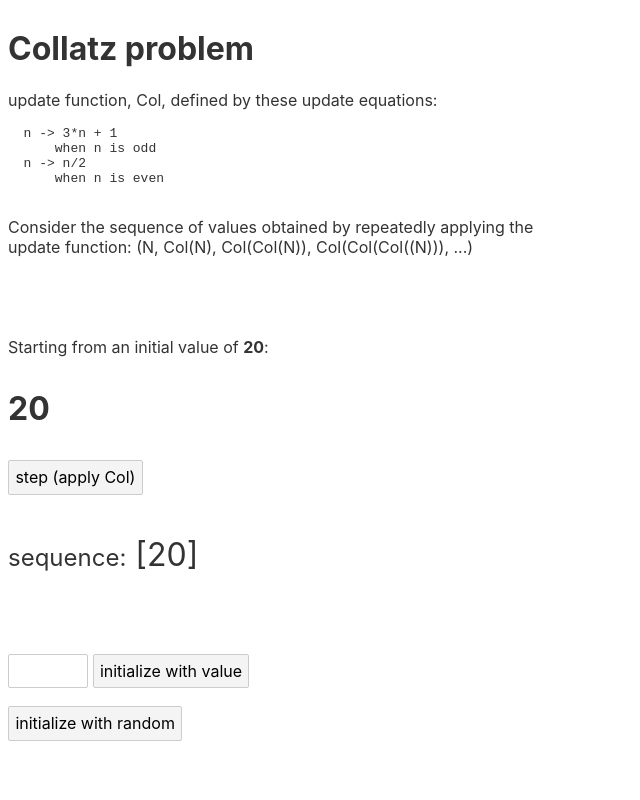
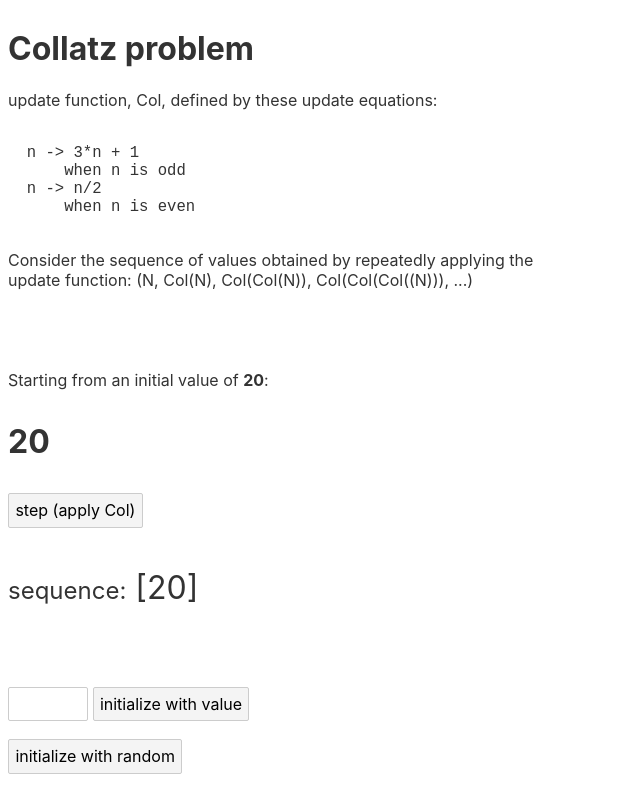
Before and after one commit to emptydiagram/svelte-collatz, a Svelte app: page / in a window 1280 px wide. Shown: the top 800 px of the page, without its empty margins (0-640 px from the left). Built offline with nearby package versions, Linux system fonts and the light colour scheme.

Commit message:
Increase size of update equations

```diff
--- a/src/App.svelte
+++ b/src/App.svelte
@@ -131,6 +131,10 @@
   h1 {
   }
 
+  #update-fn {
+    font-size: 1.2em;
+  }
+
   #collatz-display {
     margin: 5em 0;
   }
@@ -170,12 +174,12 @@
   <h1>Collatz problem</h1>
   <p>update function, Col, defined by these update equations:</p>
 
-  <code><pre>
+  <pre id="update-fn"><code>
   n -> 3*n + 1
       when n is odd
   n -> n/2
       when n is even
-  </pre></code>
+  </code></pre>
 
   <p>Consider the sequence of values obtained by repeatedly applying the update function: (N, Col(N), Col(Col(N)), Col(Col(Col((N))), ...)</p>
 
```
Also changed, not shown: 2 other files (tests, documents, lock files or other folders).
